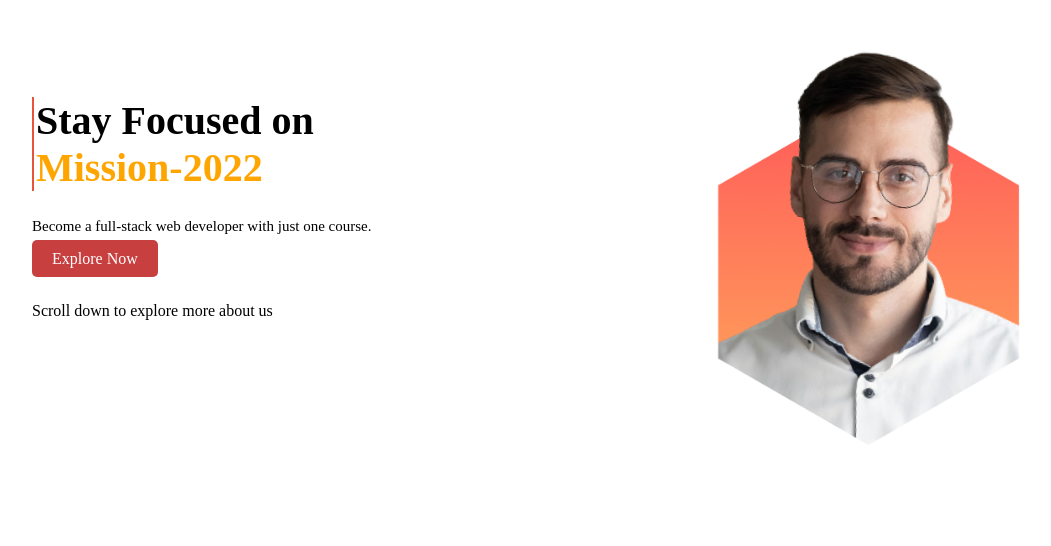
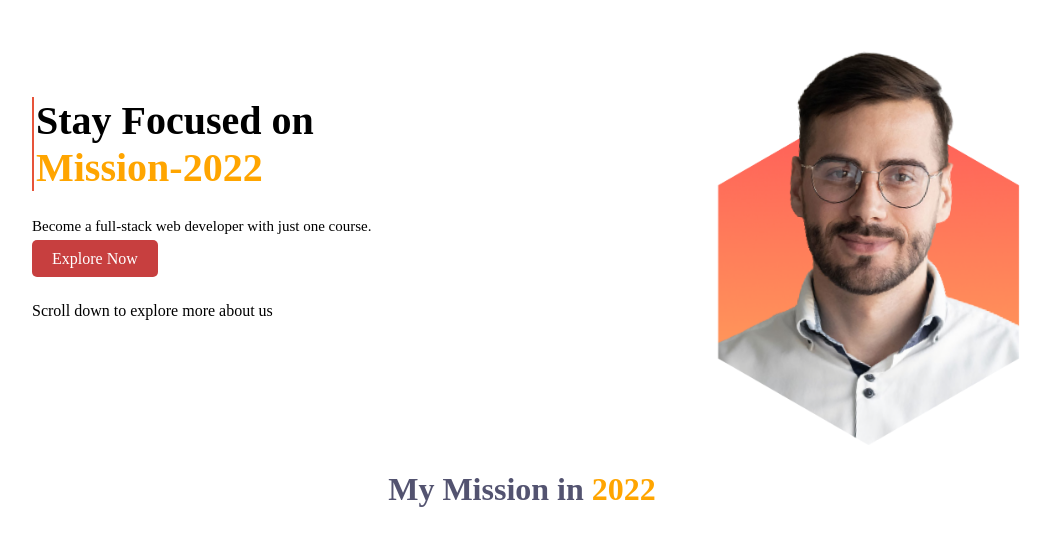
Before and after one commit to Imdad-Ashiq/My-First-Project, a plain HTML site: page My-First-Project/index.html in a window 1280 px wide. Shown: the whole page, without its empty margins (118-1169 px from the left). Drawn offline with Linux system fonts and the light colour scheme.

Commit message:
First headline added

```diff
--- a/My-First-Project/index.html
+++ b/My-First-Project/index.html
@@ -18,3 +18,4 @@
             <img src="images/person/person-3.png" alt="">
         </div>
     </div>
+    <h1 style="text-align: center;"><span class="blue">My Mission in</span><span class="color"> 2022</span></h1>
```
